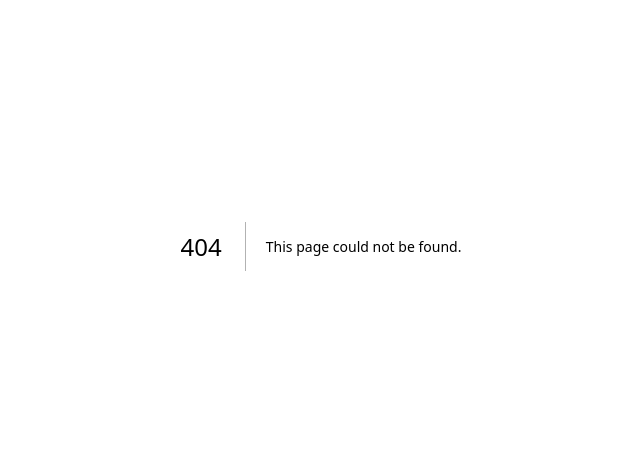
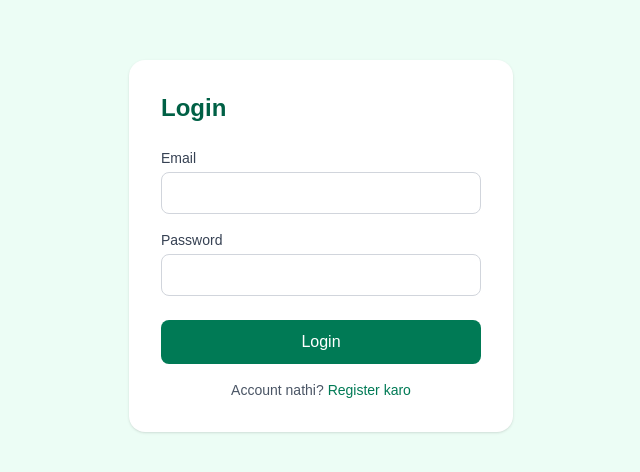
Before and after one commit to ankitaimlengineer/volonce-ai-billing, a Next.js app in the folder apps/web/: page /login in a window 1280 px wide. Before the commit this address had no page. Shown: the part 154-626 px from the top of the page, without its empty margins (319-959 px from the left). Built offline with nearby package versions, Linux system fonts and the light colour scheme.

Commit message:
feat(web): nextjs setup, home and login page UI

```diff
--- /dev/null
+++ b/apps/web/app/login/page.tsx
@@ -0,0 +1,59 @@
+"use client";
+
+import Link from "next/link";
+import { useState } from "react";
+
+export default function LoginPage() {
+  const [email, setEmail] = useState("");
+  const [password, setPassword] = useState("");
+
+  function handleSubmit(e: React.FormEvent) {
+    e.preventDefault();
+    // API connection comes in the next step
+    alert(`Login clicked: ${email}`);
+  }
+
+  return (
+    <main className="min-h-screen flex items-center justify-center bg-emerald-50 p-6">
+      <form
+        onSubmit={handleSubmit}
+        className="w-full max-w-sm rounded-2xl bg-white p-8 shadow"
+      >
+        <h1 className="text-2xl font-bold text-emerald-800">Login</h1>
+
+        <label className="mt-6 block text-sm font-medium text-gray-700">Email</label>
+        <input
+          type="email"
+          required
+          value={email}
+          onChange={(e) => setEmail(e.target.value)}
+          className="mt-1 w-full rounded-lg border border-gray-300 px-3 py-2 text-gray-900 focus:outline-none focus:ring-2 focus:ring-emerald-500"
+        />
+
+        <label className="mt-4 block text-sm font-medium text-gray-700">Password</label>
+        <input
+          type="password"
+          required
+          minLength={8}
+          value={password}
+          onChange={(e) => setPassword(e.target.value)}
+          className="mt-1 w-full rounded-lg border border-gray-300 px-3 py-2 text-gray-900 focus:outline-none focus:ring-2 focus:ring-emerald-500"
+        />
+
+        <button
+          type="submit"
+          className="mt-6 w-full rounded-lg bg-emerald-700 py-2.5 font-medium text-white hover:bg-emerald-800"
+        >
+          Login
+        </button>
+
+        <p className="mt-4 text-center text-sm text-gray-600">
+          Account nathi?{" "}
+          <Link href="/register" className="text-emerald-700 font-medium">
+            Register karo
+          </Link>
+        </p>
+      </form>
+    </main>
+  );
+}
--- a/apps/web/app/page.tsx
+++ b/apps/web/app/page.tsx
@@ -1,69 +1,26 @@
-import Image from "next/image";
+import Link from "next/link";
 
 export default function Home() {
   return (
-    <div className="flex flex-col flex-1 items-center justify-center bg-zinc-50 font-sans dark:bg-black">
-      <main className="flex flex-1 w-full max-w-3xl flex-col items-center justify-between py-32 px-16 bg-white dark:bg-black sm:items-start">
-        <Image
-          className="dark:invert h-5 w-[100px]"
-          src="/next.svg"
-          alt="Next.js logo"
-          width={100}
-          height={20}
-          priority
-        />
-        <div className="flex flex-col items-center gap-6 text-center sm:items-start sm:text-left">
-          <h1 className="max-w-xs text-3xl font-semibold leading-10 tracking-tight text-black dark:text-zinc-50">
-            To get started, edit the{" "}
-            <code className="rounded bg-black/[.06] px-1.5 py-0.5 font-mono text-[0.9em] dark:bg-white/[.08]">
-              page.tsx
-            </code>{" "}
-            file.
-          </h1>
-          <p className="max-w-md text-lg leading-8 text-zinc-600 dark:text-zinc-400">
-            Looking for a starting point or more instructions? Head over to{" "}
-            <a
-              href="https://vercel.com/templates?framework=next.js&utm_source=create-next-app&utm_medium=appdir-template-tw&utm_campaign=create-next-app"
-              className="font-medium text-zinc-950 dark:text-zinc-50"
-            >
-              Templates
-            </a>{" "}
-            or the{" "}
-            <a
-              href="https://nextjs.org/learn?utm_source=create-next-app&utm_medium=appdir-template-tw&utm_campaign=create-next-app"
-              className="font-medium text-zinc-950 dark:text-zinc-50"
-            >
-              Learning
-            </a>{" "}
-            center.
-          </p>
-        </div>
-        <div className="flex flex-col gap-4 text-base font-medium sm:flex-row">
-          <a
-            className="flex h-12 w-full items-center justify-center gap-2 rounded-full bg-foreground px-5 text-background transition-colors hover:bg-[#383838] dark:hover:bg-[#ccc] md:w-[158px]"
-            href="https://vercel.com/new?utm_source=create-next-app&utm_medium=appdir-template-tw&utm_campaign=create-next-app"
-            target="_blank"
-            rel="noopener noreferrer"
-          >
-            <Image
-              className="dark:invert h-[14px] w-4"
-              src="/vercel.svg"
-              alt="Vercel logomark"
-              width={16}
-              height={14}
-            />
-            Deploy Now
-          </a>
-          <a
-            className="flex h-12 w-full items-center justify-center rounded-full border border-solid border-black/[.08] px-5 transition-colors hover:border-transparent hover:bg-black/[.04] dark:border-white/[.145] dark:hover:bg-[#1a1a1a] md:w-[158px]"
-            href="https://nextjs.org/docs?utm_source=create-next-app&utm_medium=appdir-template-tw&utm_campaign=create-next-app"
-            target="_blank"
-            rel="noopener noreferrer"
-          >
-            Documentation
-          </a>
-        </div>
-      </main>
-    </div>
+    <main className="min-h-screen flex flex-col items-center justify-center bg-emerald-50 p-6">
+      <h1 className="text-4xl font-bold text-emerald-800">VOLONCE AI BILLING</h1>
+      <p className="mt-3 text-gray-600 text-center max-w-md">
+        Bill banao, confirm karo, baaki software pote manage kare.
+      </p>
+      <div className="mt-8 flex gap-4">
+        <Link
+          href="/login"
+          className="rounded-lg bg-emerald-700 px-6 py-3 text-white font-medium hover:bg-emerald-800"
+        >
+          Login
+        </Link>
+        <Link
+          href="/register"
+          className="rounded-lg border border-emerald-700 px-6 py-3 text-emerald-700 font-medium hover:bg-emerald-100"
+        >
+          Register
+        </Link>
+      </div>
+    </main>
   );
 }
```
